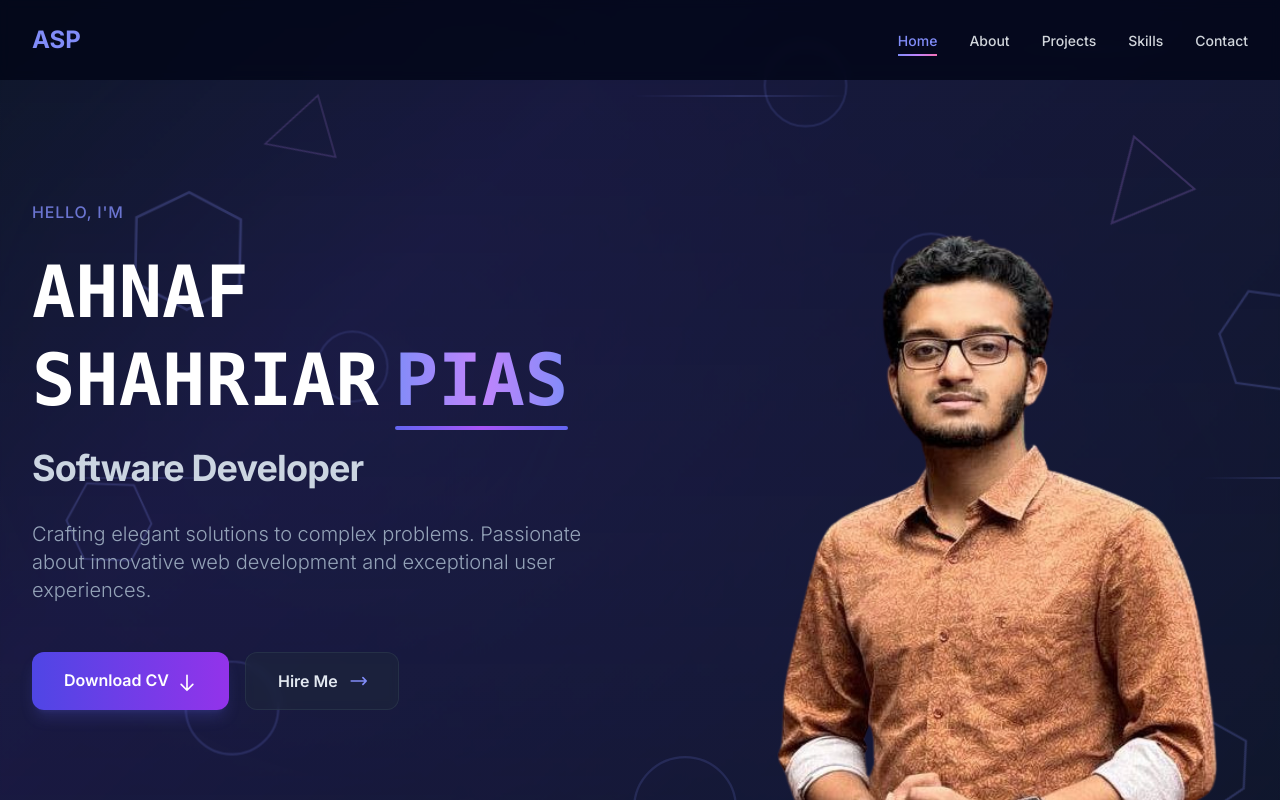
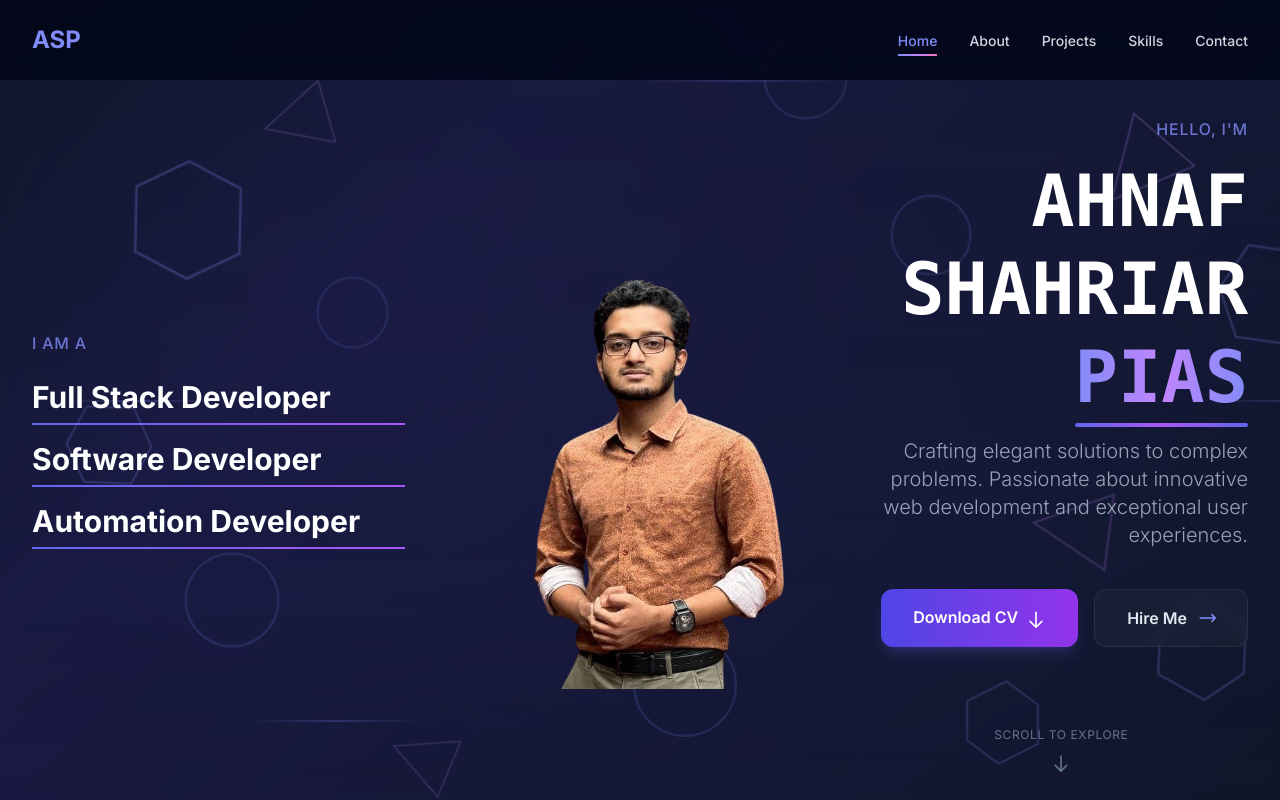
Before and after one commit to A-Piyas-04/My_Portfoilo, a Next.js app: page / in a window 1280 px wide. Shown: the top 800 px of the page. Built offline with nearby package versions, Linux system fonts and the light colour scheme.

Commit message:
Refactor HeroSection component to enhance layout and animations; remove scroll tracking, adjust grid structure for professions, and improve image presentation. Update text alignment and spacing for a more cohesive design.

```diff
--- /dev/null
+++ b/app/not-found.jsx
@@ -0,0 +1,16 @@
+export default function NotFound() {
+  return (
+    <div className="min-h-screen flex items-center justify-center bg-gradient-to-br from-slate-950 via-indigo-950/50 to-slate-950">
+      <div className="text-center">
+        <h1 className="text-6xl font-bold text-white mb-4">404</h1>
+        <p className="text-xl text-slate-400 mb-8">Page Not Found</p>
+        <a
+          href="/"
+          className="px-6 py-3 bg-gradient-to-r from-indigo-600 to-purple-600 text-white font-semibold rounded-xl hover:shadow-lg hover:shadow-indigo-500/20 transition-all"
+        >
+          Go Home
+        </a>
+      </div>
+    </div>
+  )
+}
--- a/components/HeroSection.jsx
+++ b/components/HeroSection.jsx
@@ -1,19 +1,9 @@
 'use client'
 
 import { motion } from 'framer-motion'
-import { useEffect, useState } from 'react'
 import Image from 'next/image'
 
 export default function HeroSection() {
-  const [scrollY, setScrollY] = useState(0)
-
-  useEffect(() => {
-    const handleScroll = () => {
-      setScrollY(window.scrollY)
-    }
-    window.addEventListener('scroll', handleScroll)
-    return () => window.removeEventListener('scroll', handleScroll)
-  }, [])
 
   // Text reveal animation variants
   const containerVariants = {
@@ -257,13 +247,78 @@ export default function HeroSection() {
       />
 
       <div className="container-custom relative z-10">
-        <div className="grid grid-cols-1 lg:grid-cols-2 gap-16 lg:gap-20 items-center">
-          {/* Text Content - Left Side */}
+        <div className="grid grid-cols-1 lg:grid-cols-3 gap-8 lg:gap-12 items-center">
+          {/* Professions - Left Side */}
           <motion.div
             variants={containerVariants}
             initial="hidden"
             animate="visible"
-            className="text-center lg:text-left space-y-8"
+            className="text-center lg:text-left order-2 lg:order-1"
+          >
+            <motion.div
+              variants={itemVariants}
+              className="space-y-6"
+            >
+              <motion.p
+                className="text-indigo-400/80 font-medium text-sm md:text-base tracking-wider uppercase mb-6"
+                initial={{ opacity: 0, x: -20 }}
+                animate={{ opacity: 1, x: 0 }}
+                transition={{ duration: 0.6, delay: 0.3 }}
+              >
+                I Am A
+              </motion.p>
+
+              <div className="space-y-4">
+                {['Full Stack Developer', 'Software Developer', 'Automation Developer'].map((profession, index) => (
+                  <motion.div
+                    key={profession}
+                    initial={{ opacity: 0, x: -30 }}
+                    animate={{ opacity: 1, x: 0 }}
+                    transition={{ duration: 0.6, delay: 0.5 + index * 0.2 }}
+                    className="group"
+                  >
+                    <h3 className="text-xl md:text-2xl lg:text-3xl font-bold text-white group-hover:text-indigo-400 transition-colors duration-300">
+                      {profession}
+                    </h3>
+                    <motion.div
+                      className="h-0.5 bg-gradient-to-r from-indigo-500 to-purple-500 mt-2"
+                      initial={{ scaleX: 0 }}
+                      animate={{ scaleX: 1 }}
+                      transition={{ duration: 0.6, delay: 0.7 + index * 0.2 }}
+                      style={{ transformOrigin: 'left' }}
+                    />
+                  </motion.div>
+                ))}
+              </div>
+            </motion.div>
+          </motion.div>
+
+          {/* Profile Image - Center */}
+          <motion.div
+            initial={{ opacity: 0, scale: 0.95 }}
+            animate={{ opacity: 1, scale: 1 }}
+            transition={{ duration: 1, delay: 0.6, ease: [0.22, 1, 0.36, 1] }}
+            className="relative flex justify-center order-1 lg:order-2"
+          >
+            <div className="relative w-full max-w-sm lg:max-w-md">
+              <div className="relative aspect-[3/4] w-full rounded-2xl overflow-hidden">
+                <Image
+                  src="/images/dp.jpg"
+                  alt="Ahnaf Shahriar Pias"
+                  fill
+                  className="object-cover"
+                  priority
+                />
+              </div>
+            </div>
+          </motion.div>
+
+          {/* Name - Right Side */}
+          <motion.div
+            variants={containerVariants}
+            initial="hidden"
+            animate="visible"
+            className="text-center lg:text-right space-y-6 order-3"
           >
             {/* Greeting - Subtle fade in */}
             <motion.div
@@ -272,7 +327,7 @@ export default function HeroSection() {
             >
               <motion.p
                 className="text-indigo-400/80 font-medium text-sm md:text-base tracking-wider uppercase"
-                initial={{ opacity: 0, x: -20 }}
+                initial={{ opacity: 0, x: 20 }}
                 animate={{ opacity: 1, x: 0 }}
                 transition={{ duration: 0.6, delay: 0.3 }}
               >
@@ -282,14 +337,11 @@ export default function HeroSection() {
 
             {/* Name - Reduced size with unique font */}
             <motion.h1
-      className="text-4xl md:text-5xl lg:text-6xl xl:text-7xl font-bold leading-tight"
-      style={{ fontFamily: '"Consolas", "Courier New", monospace' }}
-
-
-
+              className="text-4xl md:text-5xl lg:text-6xl xl:text-7xl font-bold leading-tight"
+              style={{ fontFamily: '"Consolas", "Courier New", monospace' }}
               variants={itemVariants}
             >
-              <span className="flex flex-wrap gap-3 md:gap-4 justify-center lg:justify-start">
+              <span className="flex flex-wrap gap-3 md:gap-4 justify-center lg:justify-end">
                 {nameWords.map((word, index) => (
                   <motion.span
                     key={index}
@@ -310,7 +362,7 @@ export default function HeroSection() {
                           initial={{ scaleX: 0 }}
                           animate={{ scaleX: 1 }}
                           transition={{ duration: 0.8, delay: index * 0.1 + 1.2, ease: 'easeOut' }}
-                          style={{ transformOrigin: 'left' }}
+                          style={{ transformOrigin: 'right' }}
                         />
                       </span>
                     ) : (
@@ -321,25 +373,10 @@ export default function HeroSection() {
               </span>
             </motion.h1>
 
-            {/* Subtitle - Slide up with fade */}
-            <motion.div
-              variants={itemVariants}
-              className="space-y-3"
-            >
-              <motion.h2
-                className="text-2xl md:text-3xl lg:text-4xl text-slate-300 font-bold tracking-tight"
-                initial={{ opacity: 0, y: 20 }}
-                animate={{ opacity: 1, y: 0 }}
-                transition={{ duration: 0.8, delay: 1 }}
-              >
-                Software Developer
-              </motion.h2>
-            </motion.div>
-
             {/* Tagline - Fade in */}
             <motion.p
               variants={itemVariants}
-              className="text-lg md:text-xl text-slate-400 max-w-2xl mx-auto lg:mx-0 leading-relaxed font-light"
+              className="text-lg md:text-xl text-slate-400 max-w-xl mx-auto lg:mx-0 leading-relaxed font-light"
             >
               Crafting elegant solutions to complex problems. Passionate about innovative web development and exceptional user experiences.
             </motion.p>
@@ -347,7 +384,7 @@ export default function HeroSection() {
             {/* CTA Buttons - Elegant design */}
             <motion.div
               variants={itemVariants}
-              className="flex flex-col sm:flex-row gap-4 justify-center lg:justify-start pt-4"
+              className="flex flex-col sm:flex-row gap-4 justify-center lg:justify-end pt-4"
             >
               {/* Download CV Button - Primary */}
               <motion.a
@@ -437,27 +474,6 @@ export default function HeroSection() {
               </motion.a>
             </motion.div>
           </motion.div>
-
-          {/* Profile Image - Right Side - Larger size, no borders */}
-          <motion.div
-            initial={{ opacity: 0, scale: 0.95 }}
-            animate={{ opacity: 1, scale: 1 }}
-            transition={{ duration: 1, delay: 0.6, ease: [0.22, 1, 0.36, 1] }}
-            className="relative flex justify-center lg:justify-end"
-          >
-            {/* Just the image - no borders, boxes, or decorative elements - larger size */}
-            <div className="relative w-full max-w-7x2 lg:max-w-6x2" >
-              <div className="relative aspect-[.65] w-full rounded-2xl overflow-hidden">
-                <Image
-                  src="/images/dp.jpg"
-                  alt="Ahnaf Shahriar Pias"
-                  fill
-                  className="object-cover"
-                  priority
-                />
-              </div>
-            </div>
-          </motion.div>
         </div>
       </div>
     </section>
```
